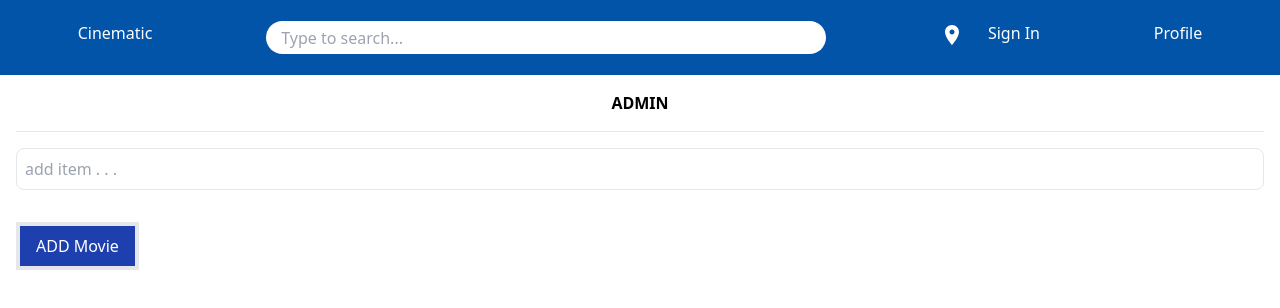
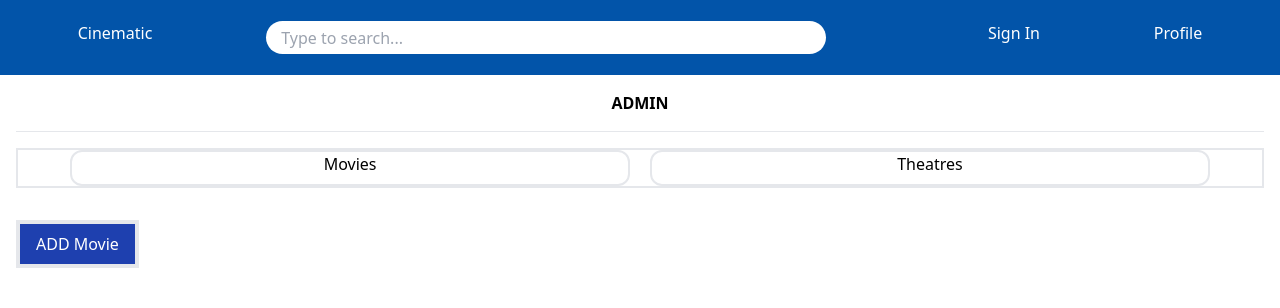
Before and after one commit to devvrat011/MovieBookingApp2, a React (Create React App) app in the folder client/: page /profile in a window 1280 px wide. Shown: the top 308 px of the page. Built offline with nearby package versions, Linux system fonts and the light colour scheme.

Commit message:
pratik's first commit

```diff
--- a/client/package.json
+++ b/client/package.json
@@ -3,11 +3,6 @@
   "version": "0.1.0",
   "private": true,
   "dependencies": {
-    "@emotion/react": "^11.10.8",
-    "@emotion/styled": "^11.10.8",
-    "@material-ui/icons": "^4.11.3",
-    "@mui/icons-material": "^5.11.16",
-    "@mui/material": "^5.12.3",
     "@testing-library/jest-dom": "^5.16.5",
     "@testing-library/react": "^13.4.0",
     "@testing-library/user-event": "^13.5.0",
--- a/client/src/Components/Pages/Navbars/Navbar.js
+++ b/client/src/Components/Pages/Navbars/Navbar.js
@@ -1,6 +1,6 @@
 import React from 'react'
 import './Navbar.css';
-import LocationOnIcon from '@mui/icons-material/LocationOn';
+// import LocationOnIcon from '@mui/icons-material/LocationOn';
 import {useNavigate} from 'react-router-dom';
 
 function Navbar() {
@@ -18,7 +18,7 @@ function Navbar() {
         </div>
         <div className='nav_loc_login'>
             <div className='nav-loc' style={{cursor: "pointer"}}>
-                <LocationOnIcon/>
+                {/* <LocationOnIcon/> */}
             </div>
             <div className='nav-login' style={{cursor: "pointer"}}>
                 <div>Sign In</div>
--- a/client/src/Components/Pages/ProfilePage/Profile.js
+++ b/client/src/Components/Pages/ProfilePage/Profile.js
@@ -1,9 +1,10 @@
 import React, { useState } from "react";
+import AddTheatre from "../../theatre";
 
 function App() {
 	const [userInput, setUserInput] = useState("");
 	const [list, setList] = useState([]);
-
+	const [show,setShow]=useState(true);
 	const updateInput = (value) => {
 		setUserInput(value);
 	};
@@ -37,15 +38,18 @@ function App() {
 		<div className="container mx-auto p-4">
 			<h1 className="text-center text-2.5xl font-bold mb-4">ADMIN</h1>
 			<hr className="mb-4" />
-			<div className="md:col-span-5 md:col-start-4">
+			<div className="border-2 w-full h-10 flex justify-center gap-5">
+				<div className=" border-2 rounded-xl text-center w-[45%] cursor-pointer" onClick={()=>setShow(true)}>
+					Movies
+				</div>
+				<div className=" border-2 rounded-xl text-center w-[45%] cursor-pointer" onClick={()=>setShow(false)}>
+					Theatres
+				</div>
+			</div>
+			{show?
+			<div>
+				<div className="md:col-span-5 md:col-start-4">
 				<div className="mb-3">
-					<input
-						className="border rounded-lg p-2 w-full"
-						placeholder="add item . . . "
-						value={userInput}
-						onChange={(event) => updateInput(event.target.value)}
-						aria-label="add something"
-					/>
 					<button
 						className="border-4 bg-blue-800 text-white px-4 py-2 mt-8 "
 						onClick={addItem}
@@ -80,6 +84,10 @@ function App() {
 					))}
 				</ul>
 			</div>
+			</div>:
+				<AddTheatre/>
+			}
+
 		</div>
 	);
 }
--- /dev/null
+++ b/client/src/Components/theatre.js
@@ -0,0 +1,58 @@
+import React from "react"
+
+const data=[
+	{
+		id:"1",
+		name:"theatre1",
+		location:"hdfdjf",
+	},
+	{
+		id:"2",
+		name:"theatre2",
+		location:"hdfdjf",
+	},
+]
+const AddTheatre=()=>{
+    return(
+        <div>
+			<button
+				className="border-4 bg-blue-800 text-white px-4 py-2 mt-8 "
+			>
+				ADD Theatres
+					</button>
+			<div className="w-full h-min border-2 p-2">
+				<div className="font-bold text-lg">
+					Requests
+				</div>
+				<div>
+					{data.map((item)=>{
+						return(
+							<div key={item.id} className="flex justify-evenly">
+								<div>
+									{item.name}
+								</div>
+								<div>
+									{item.location}
+								</div>
+								<button className="border-2">
+									Approve
+								</button>
+							</div>
+						)
+					})}
+
+
+				</div>
+			</div>
+			<div className="w-full h-min border-2 p-2">
+				<div className="font-bold text-lg">
+					Listed Theatres
+				</div>
+				<div>
+
+				</div>
+			</div>
+        </div>
+    )
+}
+export default AddTheatre;
```
Also changed, not shown: 1 other file (tests, documents, lock files or other folders).
